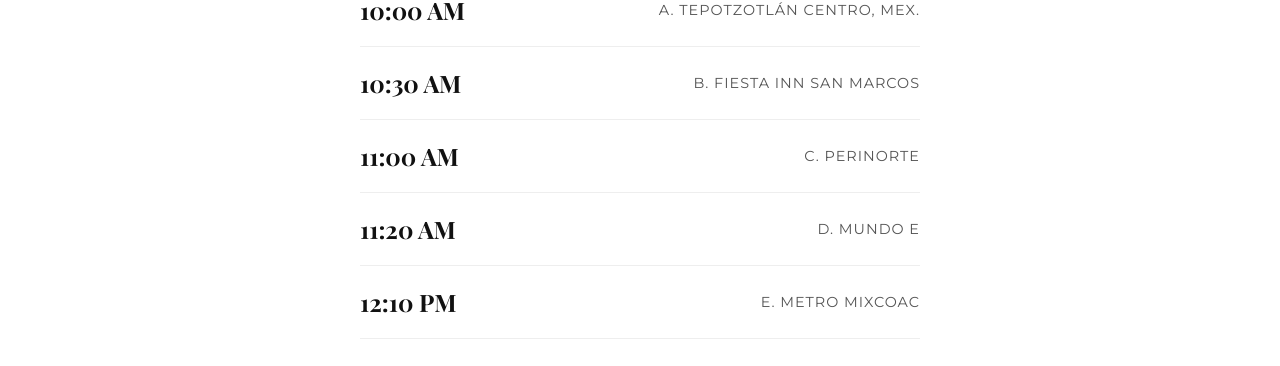
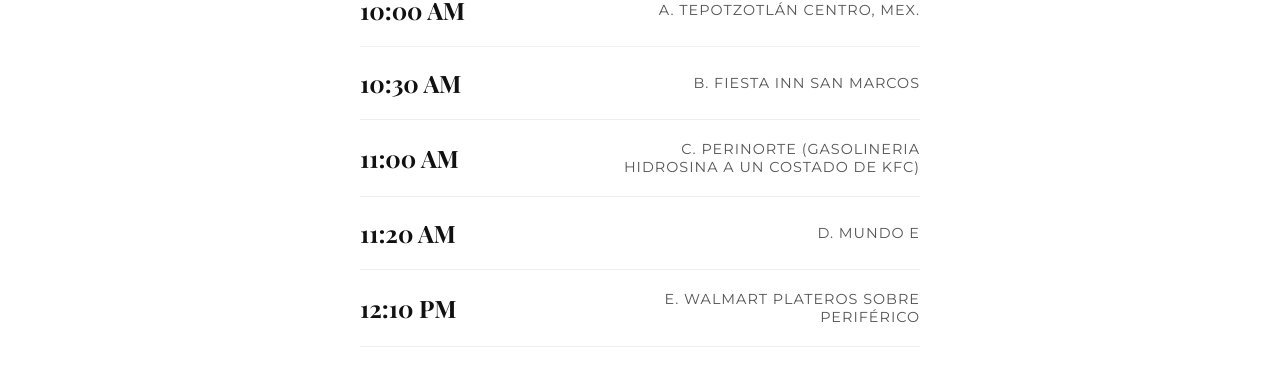
Before and after one commit to Renylop15/vaiven, an Angular app: page / in a window 1280 px wide. Shown: the part 1110-1476 px from the top of the page. Built offline with nearby package versions, Linux system fonts and the light colour scheme; a web font is replaced by a local one.

Commit message:
se modificaron los puntos de recogida

```diff
--- a/src/app/components/info/info.component.html
+++ b/src/app/components/info/info.component.html
@@ -18,7 +18,7 @@
       </div>
       <div class="timeline-item">
         <span class="time">11:00 AM</span>
-        <span class="location">C. Perinorte</span>
+        <span class="location">C. Perinorte (Gasolineria Hidrosina a un costado de KFC)</span>
       </div>
       <div class="timeline-item">
         <span class="time">11:20 AM</span>
@@ -26,7 +26,7 @@
       </div>
       <div class="timeline-item">
         <span class="time">12:10 PM</span>
-        <span class="location">E. Metro Mixcoac</span>
+        <span class="location">E. Walmart Plateros sobre periférico</span>
       </div>
       <div class="timeline-item highlight">
         <span class="time">14:30 PM</span>
```
